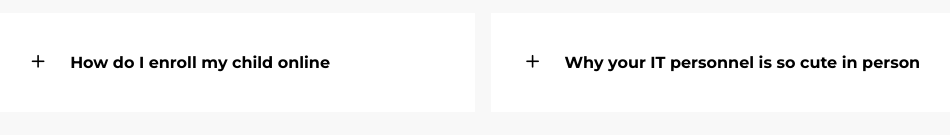
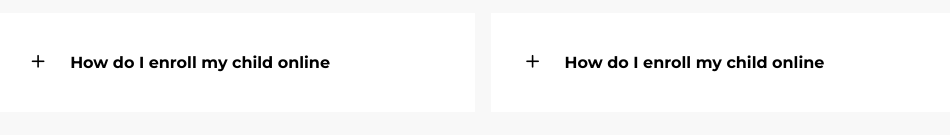
Before and after one commit to mikeinot17/EinsteinSchoolCebu, a plain HTML site: page index.html in a window 1280 px wide. Shown: the part 2719-2854 px from the top of the page, without its empty margins (157-1107 px from the left). Drawn offline with nearby package versions, Linux system fonts and the light colour scheme.

Commit message:
Update index.html

```diff
--- a/index.html
+++ b/index.html
@@ -205,7 +205,7 @@
             <article class="faq">
                 <div class="faq_icon"><i class="uil uil-plus"></i></div>
                 <div class="quesition_answer">
-                    <h4>Why your IT personnel is so cute in person</h4>
+                    <h4>How do I enroll my child online</h4>
                     <p>
                         Lorem ipsum dolor sit amet consectetur adipisicing elit. Quia non necessitatibus ipsum ea veniam quasi facere quod eveniet, et asperiores!
                     </p>
```
